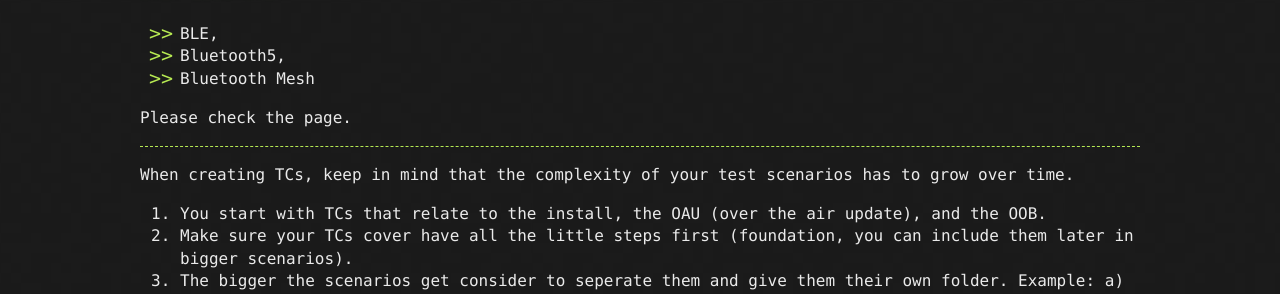
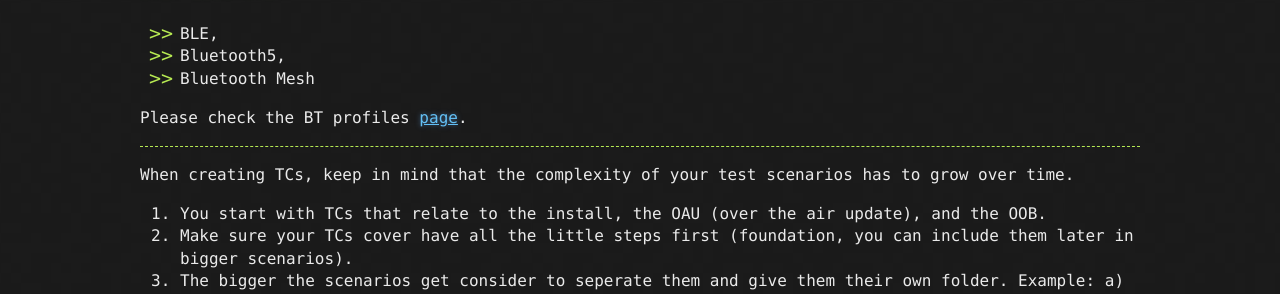
Before and after one commit to sciustechnologia/sciustechnologia.github.io, a Jekyll site: the page built from testingBluetooth/bt.md, in a window 1280 px wide. Shown: the part 1062-1356 px from the top of the page. Built offline with Jekyll 4.4.1, drawn with Linux system fonts in a browser that asks for light colours.

Commit message:
Update bt.md

```diff
--- a/testingBluetooth/bt.md
+++ b/testingBluetooth/bt.md
@@ -42,7 +42,7 @@ description: QA Bluetooth testing
 * Bluetooth5,
 * Bluetooth Mesh
 
-Please check the page.
+Please check the BT profiles [page](https://sciustechnologia.github.io/testingBluetooth/bt_profiles.html).
 
 ---
 
```
